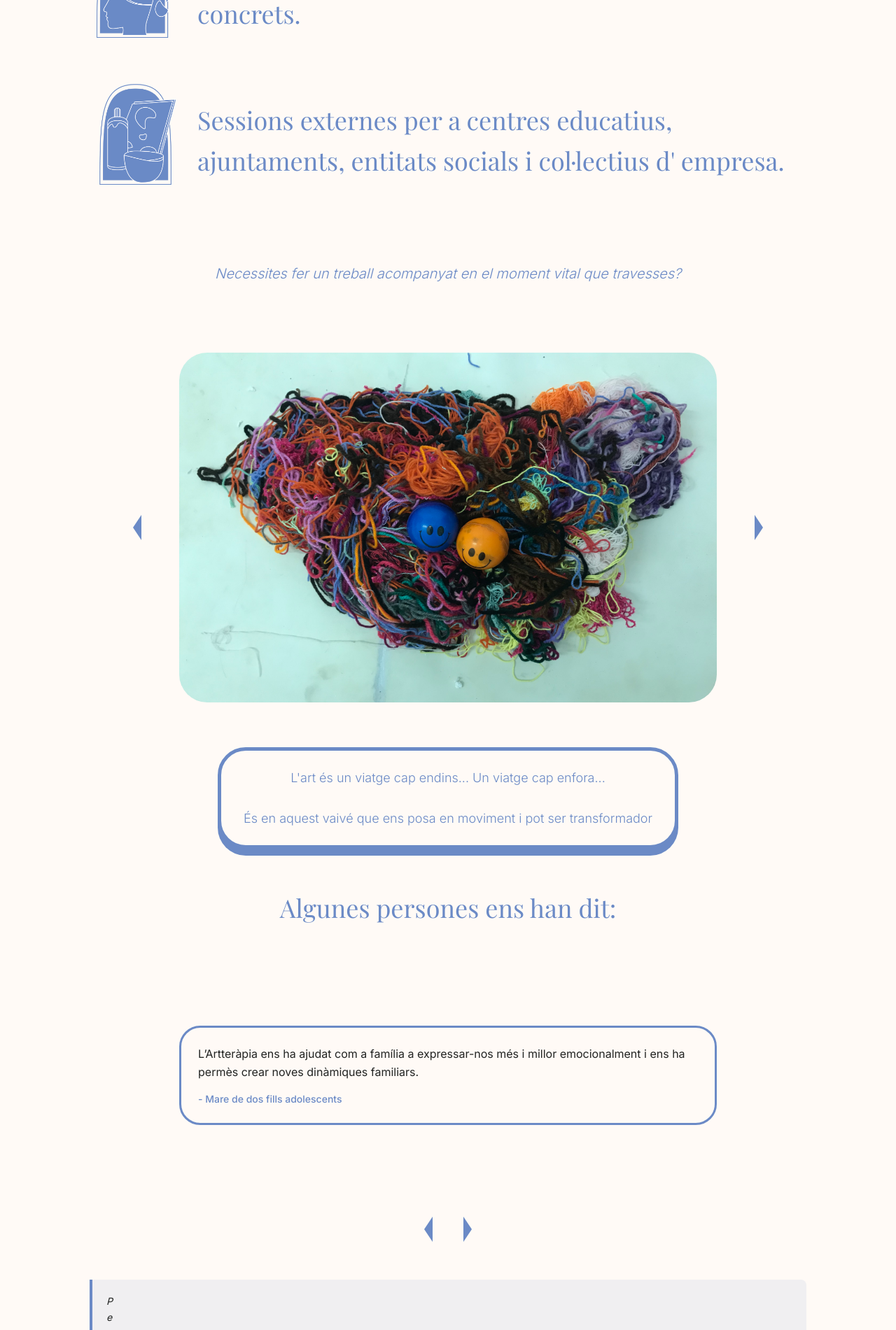
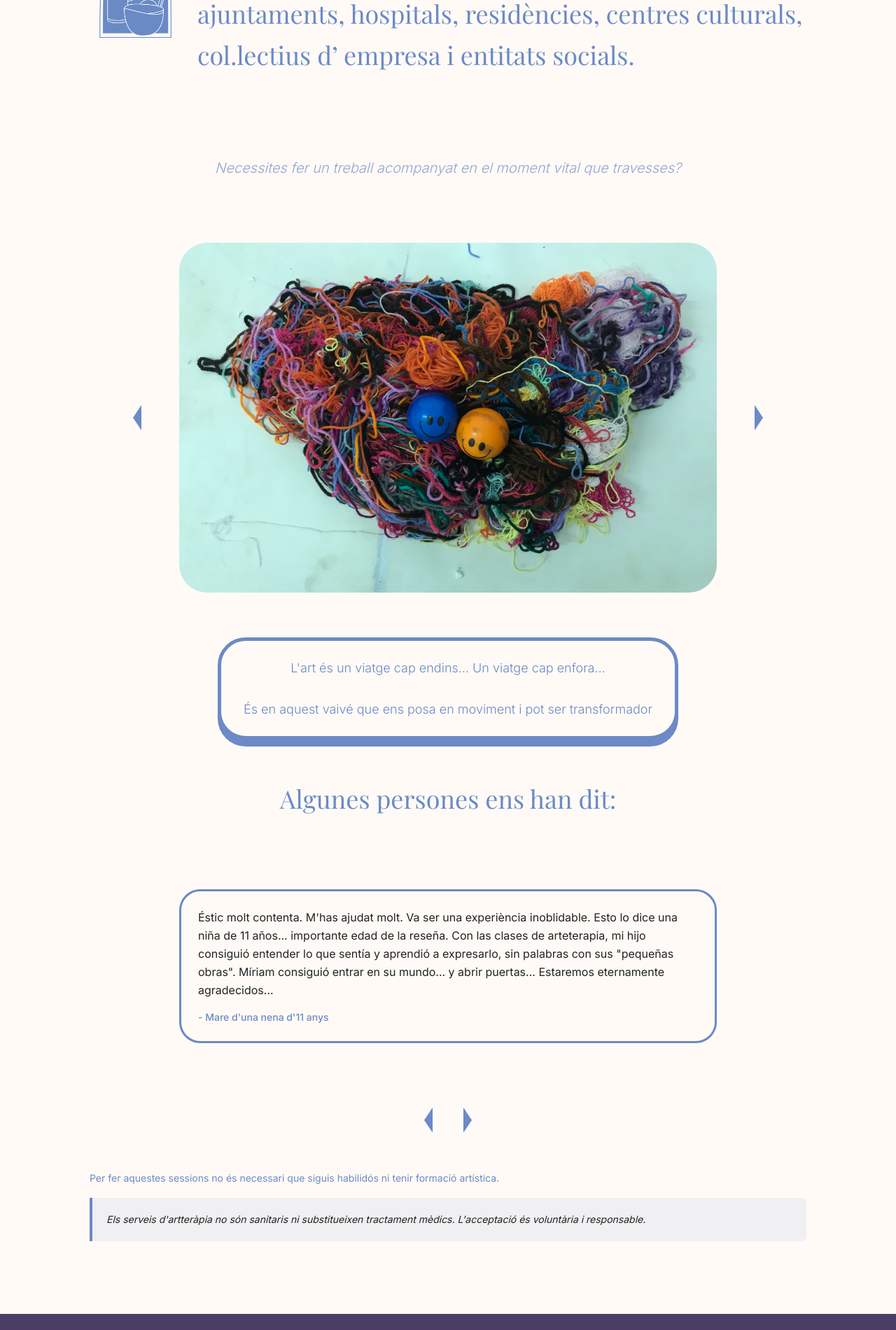
Before and after one commit to m-s-torne/taller-dels-sentits, a Next.js app: page /artterapia in a window 1280 px wide. Shown: the part 2280-4181 px from the top of the page at 70% size. Built offline with nearby package versions, Linux system fonts and the light colour scheme.

Commit message:
fix: include new reviews and erase old ones

```diff
--- a/app/_lib/servicesData.ts
+++ b/app/_lib/servicesData.ts
@@ -58,7 +58,9 @@ export const servicesData: ServiceSectionType[] = [
                 `L’Art estimula les teves capacitats expressives i creatives. La seva
                 dimensió dinàmica i simbòlica afaforeix el desbloqueig d’emocions i
                 pensaments, alhora que obre noves maneres de poder mirar i
-                mirar-te. L'Artteràpia desplega un espai d'acompanyament terapèutic on els
+                mirar-te.
+
+                L'Artteràpia desplega un espai d'acompanyament terapèutic on els
                 llenguatges i processos artístics t’ajuden a trobar les estratègies i
                 recursos propis per elaborar i donar resposta a moments vitals que
                 puguis travessar.`,
@@ -76,18 +78,63 @@ export const servicesData: ServiceSectionType[] = [
         bgColor: 'bg-lilac',
         contentKey: 'artterapia',
         icon: ArtterapiaIcon.src,
-        disclaimer: `
-            Per fer aquestes sessions no és necessari que siguis habilidós ni tenir formació artística. Els serveis
-            d’artteràpia no són sanitaris ni substitueixen tractament mèdics. L’acceptació és voluntària i responsable.`,
+        disclaimer: [
+            `Per fer aquestes sessions no és necessari que siguis habilidós ni tenir formació artística.`,
+            `Els serveis d'artteràpia no són sanitaris ni substitueixen tractament mèdics. L'acceptació és voluntària i responsable.`
+        ],
         reviews: [
+           /* {
+                review: `
+                    Mai hauria imaginat el poder que pot
+                    tenir l’ expressió artística en la
+                    vida personal, per canalitzar i prendre
+                    consciència dels efectes que poden tenir
+                    en una persona les experiències viscudes.
+                    Gràcies al Taller i a activitats biogràfiques
+                    com el collage, he vist que això és possible:
+                    et coneixes a tu mateix, revius i reformules
+                    fets que han marcat la teva vida i t’adones
+                    d’allò que ja no pot canviar, però també de
+                    tot el que sí pots modificar. A més a més,
+                    el caliu que es genera en el grup i
+                    l’ acompanyament de la professora fan que
+                    tot plegat es converteixi en una experiència
+                    única on expressar lliurement idees i emocions
+                    a través de l’art.`,
+                author: `M`,
+            },*/
             {
                 review: `
-                    L’Artteràpia ens ha ajudat com a
-                    família a expressar-nos més i
-                    millor emocionalment i ens ha
-                    permès crear noves dinàmiques
-                    familiars.`,
-                author: `Mare de dos fills adolescents`,
+                    Éstic molt contenta. M'has ajudat molt. Va ser una experiència inoblidable.
+                    Esto lo dice una niña de 11 años... importante edad de la reseña. Con las clases
+                    de arteterapia, mi hijo consiguió entender lo que sentía y aprendió a expresarlo,
+                    sin palabras con sus "pequeñas obras". Míriam consiguió entrar en su mundo... y
+                    abrir puertas... Estaremos eternamente agradecidos...`,
+                author: `Mare d'una nena d'11 anys`,
+            },
+            {
+                review: `
+                    Comencé mis vacaciones escolares con ocho sesiones de arteterapia, llenas de luz
+                    y diversión. En todas ellas, estuve en un ambiente relajado y con una arteterapeuta
+                    cómplice, que me ayudó a mostrar y analizar mis sentimientos. Cada sesión se
+                    convirtió en un refugio en el que podía expresarme libremente, sin miedo a ser
+                    juzgada, simplemente me dejé llevar por mi mente y mi corazón. El arte y la pintura
+                    me guiaron a un mayor autoconocimiento y me hicieron sentir cada vez más liberada
+                    de mis preocupaciones interiores.`,
+                author: `Jove de 15 anys`,
+            },
+            {
+                review: `
+                    Va ser un moment especial, una motivació que creixia setmana rera setmana. Ell
+                    tenia l'opció de poder crear elements fantàstics amb els que s'identificava
+                    emocionalment, descobrint fortaleses i identificant frustracions. La Míriam
+                    l'acompanyava en aquest procés i, de mica en mica, les converses amb ella, aquestes
+                    estones, es van convertir en imprescindibles, en un motor que generava alegria i
+                    que ell esperava amb ganes. El final va arribar sense ganes d'acabar, però el procés
+                    viscut li havia donat eines per expressar els seus neguits i per fer servir les
+                    emocions per crear i per descobrir una mena de fortalesa personal que l'ajudi a
+                    viure les experiències de vida.`,
+                author: `Mare d'un adolescent de 12 anys`,
             },
             {
                 review: `
@@ -131,15 +178,13 @@ export const servicesData: ServiceSectionType[] = [
                     icon: GestoIcon.src,
                 },
                 {
-                    desc: `Espai en família: quan és necessari fer un treball compartit.`,
-                    icon: ArbolIcon.src,
-                },
-                {
                     desc: `Monogràfics amb grup reduït per abordar temes concrets.`,
                     icon: CreatividadIcon.src,
                 },
                 {
-                    desc: `Sessions externes per a centres educatius, ajuntaments, entitats socials i col·lectius d' empresa.`,
+                    desc: `Sessions externes per a centres educatius, ajuntaments,
+                            hospitals, residències, centres culturals, col.lectius
+                            d’ empresa i entitats socials.`,
                     icon: PinturasIcon.src,
                 }
             ]
@@ -189,7 +234,6 @@ export const servicesData: ServiceSectionType[] = [
                 L'art és un viatge cap endins... Un viatge cap enfora... \n
                 És en aquest vaivé que ens posa en moviment i pot ser transformador
             `,
-            layout: `text-only-not-heading`,
             content: [
                 `Les nostres eines seran els pinzells, els acrílics, els papers de petit i gran format, les teles, els olis i els
                 pigments, les aquarel.les, els carbonets i les sanguines, l’argila, els esmalts i els òxids, les fustes, les
@@ -199,8 +243,9 @@ export const servicesData: ServiceSectionType[] = [
                 `El treball plàstic és sobretot un treball individual, però també hi hauran moltes propostes
                 col·lectives que s’aniran desplegant al llarg del curs. El grup serà important pel clima de treball i el
                 vincle amb ell ajudarà a sostenir tot allò que vagi sorgint, així com també serà clau per compartir si
-                es fa necessari i tancar la sessió. `,
-                `No buscarem una manera “correcta” de pintar, ni donarem valor a una idea
+                es fa necessari i tancar la sessió.
+
+                No buscarem una manera "correcta" de pintar, ni donarem valor a una idea
                 predeterminada de l’estètica. Partirem del que som i d’ allò que ens configura, fent valer la nostra
                 mirada de les coses des de les eines que ens proporciona l’Art, tot afavorint un treball personal.`,
             ],
@@ -280,8 +325,10 @@ export const servicesData: ServiceSectionType[] = [
             ],
             images: [],
         },
-        disclaimer: `Per fer aquestes sessions no és necessari que siguis habilidós ni tenir formació artística. Els serveis
-                    d’artteràpia no són sanitaris ni substitueixen tractament mèdics. L’acceptació és voluntària i responsable.`,
+        disclaimer: [
+            `Per fer aquestes sessions no és necessari que siguis habilidós ni tenir formació artística.`,
+            `Els serveis d'artteràpia no són sanitaris ni substitueixen tractament mèdics. L'acceptació és voluntària i responsable.`
+        ],
         bgColor: 'bg-lilac',
         contentKey: 'artperdins',
         icon: ArtperdinsIcon.src
@@ -307,28 +354,30 @@ export const servicesData: ServiceSectionType[] = [
         questions: [],
         moreContent: {
             buttonText: `Formació per al professorat`,
-            layout: 'text-only',
             content: [
-                `L’objectiu d’aquest curs de formació i assessorament per a
-                professors d’infantil i primària, és la de repensar els objectius
-                propis en l’àrea d’Expressió Plàstica, així com la seva metodologia.`,
-                `Per iniciar aquest procés de replantejament és molt important començar
+                `L'objectiu d'aquest curs de formació i assessorament per a
+                professors d'infantil i primària, és la de repensar els objectius
+                propis en l'àrea d'Expressió Plàstica, així com la seva metodologia.
+
+                Per iniciar aquest procés de replantejament és molt important començar
                 atenent quin tipus de relació té el professorat amb l’Art, què es considera
                 que ho és i què no i com es tradueix en les seves propostes de treball
                 de cara als alumnes i en la valoració que en fan del resultat.`,
                 `Per tal que la Plàstica tingui contingut en l’àmbit educatiu, serà important
                 que la proposta plantejada als infants la possibilitat de Significar, és a dir,
                 que pugui ser suficientment àmplia perquè l’alumne pugui investigar i dotar-la
-                de sentit personal`,
-                `Amb la finalitat que aquest Significar tingui un sentit ampli, la proposta formativa
+                de sentit personal.
+
+                Amb la finalitat que aquest Significar tingui un sentit ampli, la proposta formativa
                 tindrà un caràcter transversal, entenent la importància de la multiplicitat de
                 llenguatges artístics (poesia, música, dansa…) i com aquesta amplitud de llenguatges
-                ens permet estirar el fil de les propostes i la integració i elaboració d’aprenentatges.`,
-                `Es treballarà sobre paraules clau: la Proposta, la Implicació, el Procés de realització i
+                ens permet estirar el fil de les propostes i la integració i elaboració d'aprenentatges.
+
+                Es treballarà sobre paraules clau: la Proposta, la Implicació, el Procés de realització i
                 de les diferències entre Creació i Expressió.`,
             ],
         },
-        disclaimer: ``,
+        disclaimer: [],
         rest: {
             title: "APRENDRE A MIRAR UN QUADRE",
             icon: PaletaIcon.src,
```
